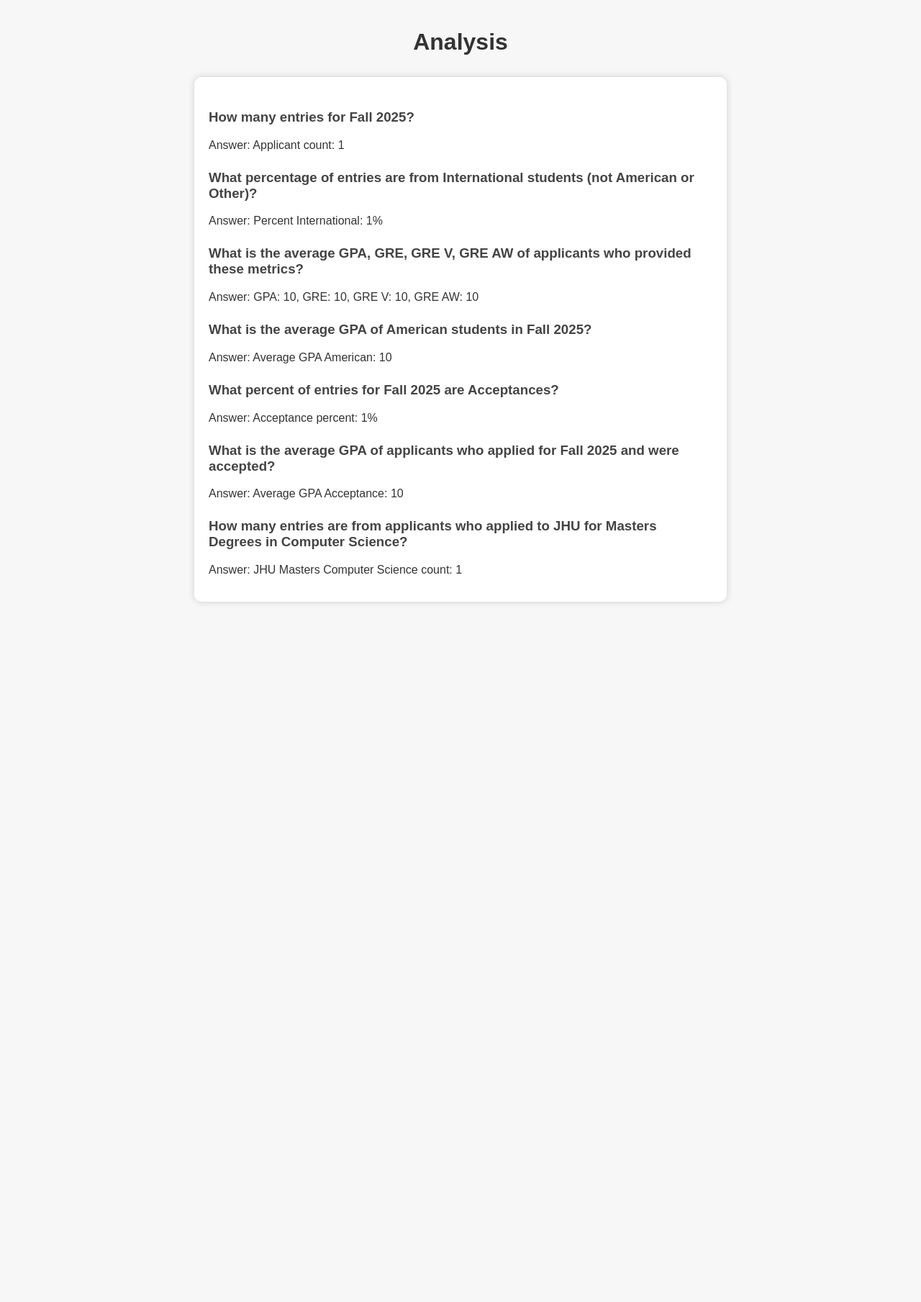
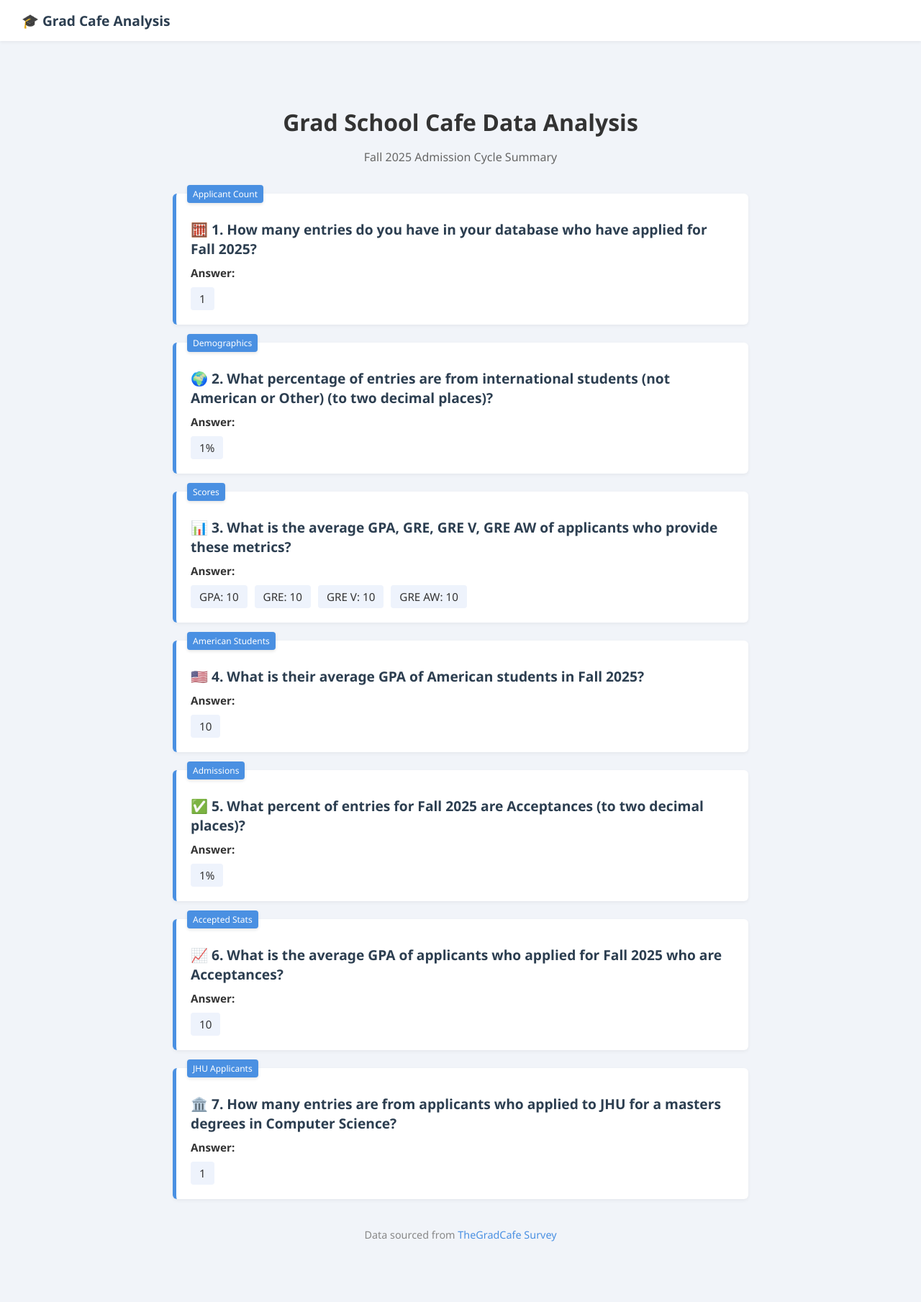
Before and after one commit to samiraahmed99/jhu_software_concepts, a Flask app: template module_3/templates/index.html in a window 1280 px wide. Shown: the whole page at 72% size. Before the commit the page ends 839 px from the top, so only its background shows below. Run offline with Flask 3, Linux system fonts and the light colour scheme; the template is opened without the code that fills it: most values are stand-ins (such as "Sample title", 1, 10 or a date in 2020); some libraries are stand-ins or nearby versions.

Commit message:
added some cool features that make it visually appealing

```diff
--- a/module_3/static/style.css
+++ b/module_3/static/style.css
@@ -1,29 +1,130 @@
+/* Base styling */
 body {
-    font-family: Arial, sans-serif;
-    margin: 40px;
-    background-color: #f7f7f7;
+    font-family: 'Segoe UI', Tahoma, Geneva, Verdana, sans-serif;
+    margin: 0;
+    padding: 0;
+    background: #f1f4f9;
     color: #333;
 }
 
-h1 {
-    text-align: center;
-    margin-bottom: 30px;
+/* Nav Bar */
+nav {
+    background-color: white;
+    padding: 15px 30px;
+    box-shadow: 0 2px 4px rgba(0,0,0,0.05);
+    font-weight: 600;
+    font-size: 1.2rem;
 }
 
-.result {
-    background-color: white;
-    padding: 20px;
-    border-radius: 10px;
-    box-shadow: 0 0 10px #ccc;
-    max-width: 700px;
-    margin: auto;
+.logo {
+    color: #2c3e50;
 }
 
-.result h3 {
-    margin-top: 25px;
+/* Main Container */
+.container {
+    max-width: 800px;
+    margin: 50px auto;
+    padding: 20px;
+}
+
+/* Header */
+header {
+    text-align: center;
+    margin-bottom: 40px;
+}
+
+header h1 {
+    font-size: 2rem;
+    margin-bottom: 5px;
+}
+
+header p {
+    font-size: 1rem;
+    color: #666;
+}
+
+/* Card Styling */
+.card {
+    background-color: #ffffff;
+    padding: 20px;
+    margin-bottom: 25px;
+    border-left: 5px solid #4a90e2;
+    border-radius: 6px;
+    box-shadow: 0 2px 5px rgba(0,0,0,0.05);
+    position: relative;
+}
+
+/* Optional labels on cards */
+.card[data-label]::before {
+    content: attr(data-label);
+    position: absolute;
+    top: -12px;
+    left: 15px;
+    background-color: #4a90e2;
+    color: white;
+    padding: 4px 8px;
+    font-size: 0.75rem;
+    border-radius: 4px;
+    box-shadow: 0 2px 4px rgba(0,0,0,0.1);
+}
+
+/* Card Headings and Paragraphs */
+.card h2 {
+    font-size: 1.2rem;
+    color: #2c3e50;
+    margin-bottom: 10px;
+}
+
+.card p {
+    font-size: 1rem;
     color: #444;
 }
 
-.result p {
-    margin-bottom: 15px;
+.answer-label {
+    font-weight: bold;
+    margin-bottom: 6px;
+    font-size: 0.95rem;
+    color: #333;
 }
+
+
+/* Metric badges for grouped stats (like GPA/GRE breakdown) */
+.metric-group {
+    display: flex;
+    flex-wrap: wrap;
+    gap: 10px;
+    margin-top: 10px;
+}
+
+.metric {
+    background-color: #eef3fc;
+    padding: 6px 12px;
+    border-radius: 4px;
+    font-size: 0.95rem;
+    transition: all 0.2s ease;
+    cursor: default;
+}
+
+/* Hover effect */
+.metric:hover {
+    background-color: #d9e8ff;
+    transform: scale(1.05);
+    box-shadow: 0 2px 6px rgba(0,0,0,0.1);
+}
+
+/* Footer */
+footer {
+    text-align: center;
+    font-size: 0.9rem;
+    color: #888;
+    margin-top: 40px;
+}
+
+footer a {
+    color: #4a90e2;
+    text-decoration: none;
+}
+
+footer a:hover {
+    text-decoration: underline;
+}
--- a/module_3/templates/index.html
+++ b/module_3/templates/index.html
@@ -6,28 +6,78 @@
     <link rel="stylesheet" href="{{ url_for('static', filename='style.css') }}">
 </head>
 <body>
-    <h1>Analysis</h1>
-    <div class="result">
-        <h3>How many entries for Fall 2025?</h3>
-        <p>Answer: Applicant count: {{ fall_2025_count }}</p>
+    <nav>
+        <div class="logo">🎓 Grad Cafe Analysis</div>
+    </nav>
 
-        <h3>What percentage of entries are from International students (not American or Other)?</h3>
-        <p>Answer: Percent International: {{ percent_international }}%</p>
+    <div class="container">
+        <header>
+            <h1>Grad School Cafe Data Analysis</h1>
+            <p>Fall 2025 Admission Cycle Summary</p>
+        </header>
 
-        <h3>What is the average GPA, GRE, GRE V, GRE AW of applicants who provided these metrics?</h3>
-        <p>Answer: GPA: {{ averages[0] }}, GRE: {{ averages[1] }}, GRE V: {{ averages[2] }}, GRE AW: {{ averages[3] }}</p>
+        <section class="card" data-label="Applicant Count">
+            <h2>🧮 1. How many entries do you have in your database who have applied for Fall 2025?</h2>
+            <div class="answer-label">Answer:</div>
+            <div class="metric-group">
+                <span class="metric"> {{ fall_2025_count }}</span>
+            </div>
+        </section>
 
-        <h3>What is the average GPA of American students in Fall 2025?</h3>
-        <p>Answer: Average GPA American: {{ avg_gpa_american }}</p>
+        <section class="card" data-label="Demographics">
+            <h2>🌍 2. What percentage of entries are from international students (not American or Other) (to two decimal places)?</h2>
+            <div class="answer-label">Answer:</div>
+            <div class="metric-group">
+                <span class="metric">{{ percent_international }}%</span>
+            </div>
+        </section>
 
-        <h3>What percent of entries for Fall 2025 are Acceptances?</h3>
-        <p>Answer: Acceptance percent: {{ percent_accept }}%</p>
+        <section class="card" data-label="Scores">
+            <h2>📊 3. What is the average GPA, GRE, GRE V, GRE AW of applicants who provide these metrics?</h2>
+            <div class="answer-label">Answer:</div>
+            <div class="metric-group">
+                <span class="metric">GPA: {{ averages[0] }}</span>
+                <span class="metric">GRE: {{ averages[1] }}</span>
+                <span class="metric">GRE V: {{ averages[2] }}</span>
+                <span class="metric">GRE AW: {{ averages[3] }}</span>
+            </div>
+        </section>
 
-        <h3>What is the average GPA of applicants who applied for Fall 2025 and were accepted?</h3>
-        <p>Answer: Average GPA Acceptance: {{ avg_gpa_accept }}</p>
+        <section class="card" data-label="American Students">
+            <h2>🇺🇸 4. What is their average GPA of American students in Fall 2025?</h2>
+            <div class="answer-label">Answer:</div>
+            <div class="metric-group">
+                <span class="metric">{{ avg_gpa_american }}</span>
+            </div>
+        </section>
 
-        <h3>How many entries are from applicants who applied to JHU for Masters Degrees in Computer Science?</h3>
-        <p>Answer: JHU Masters Computer Science count: {{ jhu_cs_count }}</p>
+        <section class="card" data-label="Admissions">
+            <h2>✅ 5. What percent of entries for Fall 2025 are Acceptances (to two decimal places)?</h2>
+            <div class="answer-label">Answer:</div>
+            <div class="metric-group">
+                <span class="metric">{{ percent_accept }}%</span>
+            </div>
+        </section>
+
+        <section class="card" data-label="Accepted Stats">
+            <h2>📈 6. What is the average GPA of applicants who applied for Fall 2025 who are Acceptances?</h2>
+            <div class="answer-label">Answer:</div>
+            <div class="metric-group">
+                <span class="metric">{{ avg_gpa_accept }}</span>
+            </div>
+        </section>
+
+        <section class="card" data-label="JHU Applicants">
+            <h2>🏛️ 7. How many entries are from applicants who applied to JHU for a masters degrees in Computer Science?</h2>
+            <div class="answer-label">Answer:</div>
+            <div class="metric-group">
+                <span class="metric">{{ jhu_cs_count }}</span>
+            </div>
+        </section>
+
+        <footer>
+            <p>Data sourced from <a href="https://www.thegradcafe.com/survey" target="_blank">TheGradCafe Survey</a></p>
+        </footer>
     </div>
 </body>
 </html>
```
